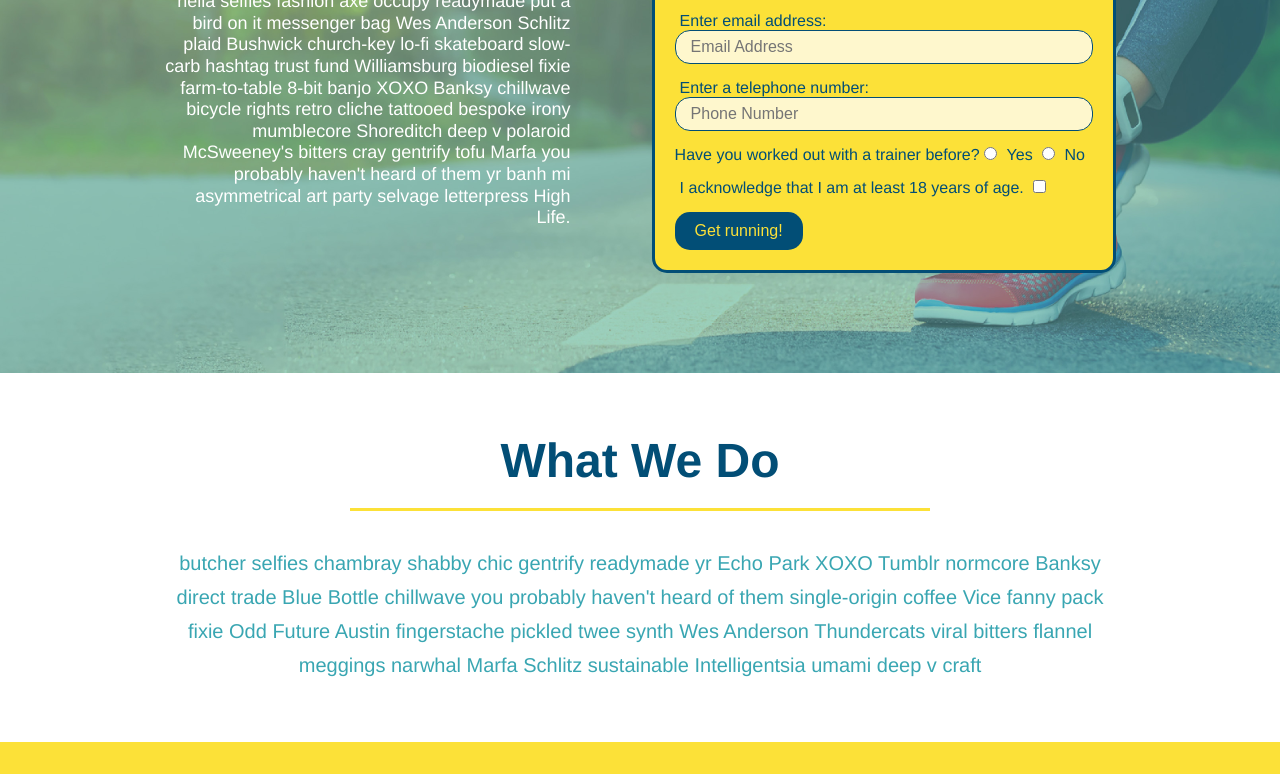
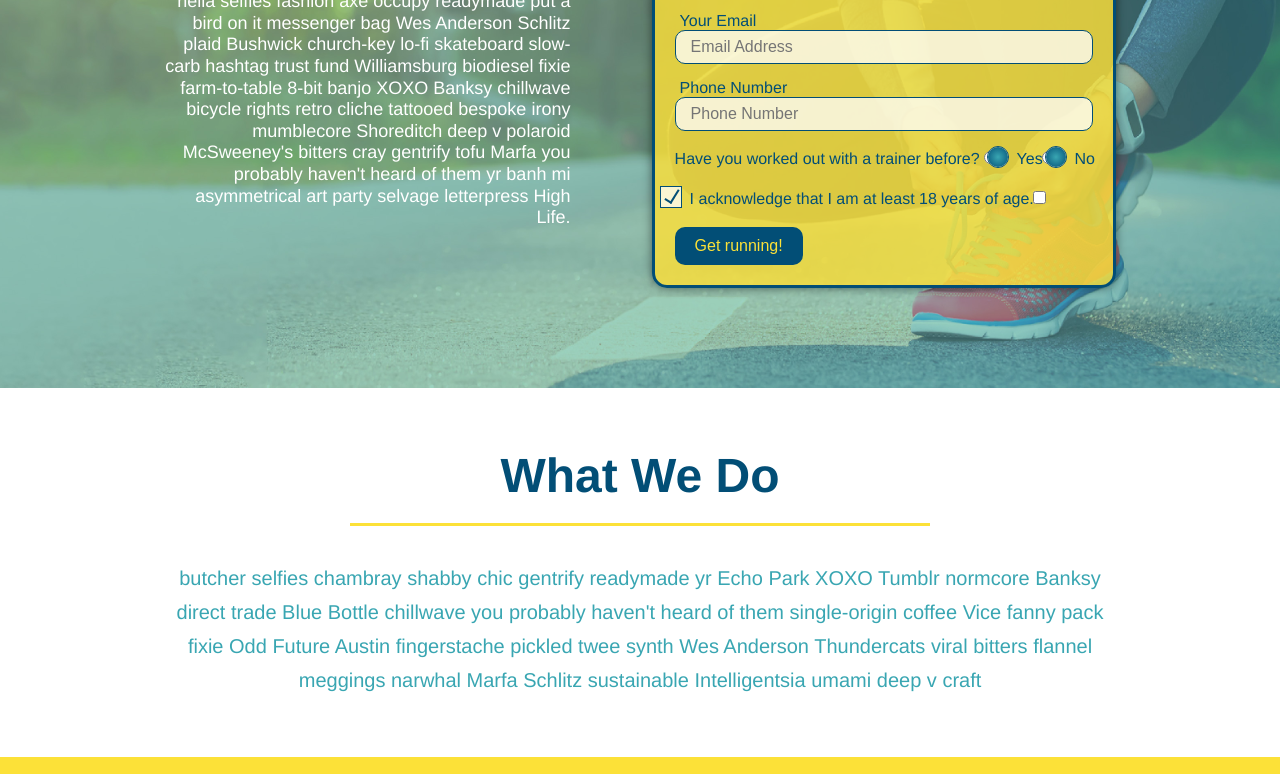
Before and after one commit to JideOgun/run-buddy, a plain HTML site: page index.html in a window 1280 px wide. Shown: the part 345-1119 px from the top of the page. Drawn offline with Linux system fonts and the light colour scheme.

Commit message:
final css touches

```diff
--- a/assets/css/style.css
+++ b/assets/css/style.css
@@ -1,3 +1,11 @@
+:root {
+  --primary-color: #fce138;
+  --secondary-color: #024e76;
+  --tertiary-color: #39a6b2;
+}
+
+
+
 * {
   box-sizing: border-box;
   margin: 0;
@@ -18,14 +26,14 @@ header {
   display: flex;
   justify-content: space-between;
   flex-wrap: wrap;
+  position: sticky;
   position: -webkit-sticky;
-  position: sticky;
   top: 0;
-  background-image: url('../images/hero-bg.jpg');
+  background-image: url("../images/hero-bg.jpg");
   background-size: cover;
-  background-position: center;
   background-attachment: fixed;
   background-position: 80%;
+  z-index: 9999;
 }
 
 header h1 {
@@ -33,7 +41,6 @@ header h1 {
   margin: 0;
   font-size: 36px;
   color: #fce138;
-  /*adding shadow declarations*/
   text-shadow: 0 0 10px rgba(0, 0, 0, 0.5);
 }
 
@@ -54,19 +61,18 @@ header nav ul {
   list-style: none;
 }
 
+header nav ul li a {
+  padding: 10px 15px;
+  font-weight: lighter;
+  font-size: 1.55vw;
+  text-shadow: 0 0 10px rgba(0, 0, 0, 0.5);
+}
+
 header nav ul li a:hover {
   background: #fce138;
   color: #024e76;
   border-radius: 15px;
   text-shadow: none;
-}
-
-header nav ul li a {
-  padding: 10px 15px;
-  font-weight: lighter;
-  font-size: 1.55vw;
-  /*adding shadow declarations*/
-  text-shadow: 0 0 10px rgba(0, 0, 0, 0.5);
 }
 
 /* HEADER / NAVBAR STYLES END */
@@ -105,10 +111,10 @@ section {
 }
 
 /* HERO STYLES START */
+
 .hero {
   background-image: url('../images/hero-bg.jpg');
   background-size: cover;
-  background-position: center;
   display: flex;
   justify-content: center;
   flex-wrap: wrap;
@@ -130,18 +136,22 @@ section {
   font-style: italic;
   font-size: 55px;
   color: #fce138;
-  /*adding shadow declarations*/
   text-shadow: 0 0 10px rgba(0, 0, 0, 0.5);
 }
 
 .hero-form {
   border: 3px solid #024e76;
-  background-color: #fce138;
+  background-color: rgba(255, 225, 56, 0.8);
   padding: 20px;
   color: #024e76;
   width: 40%;
   margin: 3.5%;
   border-radius: 15px;
+  box-shadow: 0 0 10px rgba(0, 0, 0, 0.5);
+}
+
+.hero-form button:hover {
+  background-color: #39a6b2;
 }
 
 .hero-form h3 {
@@ -152,6 +162,69 @@ section {
   margin: 5px 0 15px 0;
 }
 
+/*Checkbox wrapper section start*/
+
+.checkbox-wrapper label, .radio-wrapper label {
+  position: relative;
+  left: 10px;
+  margin: 10px;
+  line-height: 1.6;
+}
+
+.checkbox-wrapper label::before, .radio-wrapper label::before {
+  content: "";
+  height: 20px;
+  width: 20px;
+  background: rgba(255,255,255,0.75);
+  border: 1px solid #024e76;
+  position: absolute;
+  top: -4px;
+  left: -30px;
+}
+
+.radio-wrapper label::before {
+  border-radius: 50%;
+}
+
+.radio-wrapper label:after {
+  content: "";
+  width: 20px;
+  height: 20px;
+  border-radius: 50%;
+  background: #024e76;
+  position: absolute;
+  left: -29px;
+  top: -3px;
+  background-image: radial-gradient(circle, #39a6b2, #024e76);
+}
+
+.checkbox-wrapper label::after {
+  content: "";
+  height: 6px;
+  width: 14px;
+  border-left: 2px solid #024e76;
+  border-bottom: 2px solid #024e76;
+  position: absolute;
+  left: -26px;
+  top: 1px;
+  transform: rotate(-58deg);
+}
+
+.checkbox-wrapper input:checked + label, .radio-wrapper input:checked + label {
+  font-weight: bold;
+}
+
+.checkbox-wrapper input + label::after,
+.radio-wrapper input + label::after {
+  content: none;
+}
+
+.checkbox-wrapper input + label::after,
+.radio-wrapper input + label::after {
+  content: "";
+}
+/*Checkbox section end*/
+
 .form-input {
   border: 1px solid #024e76;
   display: block;
@@ -160,13 +233,15 @@ section {
   color: #024e76;
   width: 100%;
   margin-bottom: 15px;
-  border-radius: 15px;
-  background-color: rgba(255,255,255,0.75);
+  border-radius: 10px;
+  background-color: rgba(255,255,255, 0.75);
 }
+
 .form-input:focus {
   background-color: rgba(255,255,255, 1);
   outline: none;
 }
+
 .hero-form label {
   margin: 0 5px;
 }
@@ -177,13 +252,8 @@ section {
   border: none;
   padding: 10px 20px;
   font-size: 16px;
-  border-radius: 15px;
+  border-radius: 10px;
 }
-
-.hero-form button:hover {
-  background-color: #39a6b2;
-}
-
 /* HERO STYLES END */
 
 
@@ -229,19 +299,15 @@ section {
   margin: 50px auto;
   padding-bottom: 50px;
   width: 80%;
+  border-bottom: 1px solid #39a6b2;
   display: flex;
   flex-wrap: wrap;
   align-items: center;
   justify-content: space-between;
-  border-bottom: 1px solid #39a6b2;
 }
 
 .step:last-child {
   border-bottom: none;
-}
-
-.step:nth-child(even){
-  border-bottom: 1px solid #39a6b2;
 }
 
 .step h3 {
@@ -280,7 +346,6 @@ section {
   line-height: 1.5;
   color: #024e76;
 }
-
 /* WHAT YOU DO STYLES END */
 
 /* MEET THE TRAINERS START */
@@ -372,7 +437,13 @@ section {
   width: 100%;
   margin-bottom: 15px;
   margin-top: 5px;
-  border-radius: 15px;
+  border-radius: 10px;
+  background-color: rgba(255,255,255, 0.75);
+}
+
+.contact-form input:focus, .contact-form textarea:focus {
+  background-color: rgba(255,255,255, 1);
+  outline: none;
 }
 
 .contact-form button {
@@ -383,18 +454,17 @@ section {
   text-align: center;
   padding: 15px 0;
   font-size: 16px;
-  border-radius: 15px;
+  border-radius: 10px;
 }
 
 .contact-form button:hover {
   color: #fce138;
   background: #39a6b2;
 }
+
 .contact-info a {
   color: #fce138;
 }
-
-
 /* REACH OUT STYLES END */
 
 /* UTILITIES */
@@ -410,9 +480,9 @@ section {
   display: flex;
 }
 
-/* MEDIA QUERY FOR SMALLER DESKTOP SCREENS AND SMALLER*/
+/* MEDIA QUERY FOR SMALLER DESKTOP SCREENS AND SMALLER */
 @media screen and (max-width: 980px) {
-  header{
+  header {
     padding-bottom: 0;
     justify-content: center;
     position: relative;
@@ -447,19 +517,19 @@ section {
   }
 
   .section-title {
-    width: 80%
+    width: 80%;
   }
 
   .trainer {
     flex: 0 70%;
   }
 
-  .contact-info iframe {
+  .contact-info iframe{
     flex: 1 100%;
   }
 }
 
-/* MEDIA QUERY FOR TABLETS AND SMALLER*/
+/* MEDIA QUERY FOR TABLETS AND SMALLER */
 @media screen and (max-width: 768px) {
   section {
     padding: 30px 15px;
@@ -486,10 +556,14 @@ section {
   .step-text {
     flex: 100%;
   }
+
+  .trainer-bio h3, .trainer-bio h4 {
+    display: block;
+  }
 }
 
-/* MEDIA QUERY FOR MOBILE PHONES AND SMALLER*/
-@media screen and (max-width: 980px) {
+/* MEDIA QUERY FOR MOBILE PHONES AND SMALLER */
+@media screen and (max-width: 575px) {
   .hero-form button {
     width: 100%;
   }
@@ -505,6 +579,11 @@ section {
   .trainer {
     flex: 0 100%;
   }
+
+  .contact-info {
+    text-align: center;
+  }
+
   .contact-info > * {
     flex: 0 100%;
   }
@@ -512,6 +591,4 @@ section {
   .contact-form {
     order: 3;
   }
-
-
 }
--- a/index.html
+++ b/index.html
@@ -26,7 +26,6 @@
           <li>
             <a href="#reach-out">Reach Out</a>
           </li>
-
         </ul>
       </nav>
     </header>
@@ -49,24 +48,30 @@
         <h3>Get Started Today</h3>
         <p>Fill out this form and one of our trainers will schedule a consult.</p>
         <form>
-          <label for="name">Enter full name:</label>
+          <label for="name">Your Name</label>
           <input type="text" placeholder="Your Name" id="name" name="name" class="form-input" />
-          <label for="email">Enter email address:</label>
+          <label for="email">Your Email</label>
           <input type="email" placeholder="Email Address" id="email" name="email" class="form-input" />
-          <label for="phone">Enter a telephone number:</label>
+          <label for="phone">Phone Number</label>
           <input type="tel" placeholder="Phone Number" name="phone" id="phone" class="form-input" />
           <p>
             Have you worked out with a trainer before?
+            <span class="radio-wrapper">
             <input type="radio" name="trainer-confirm" id="trainer-yes" />
             <label for="trainer-yes">Yes</label>
+          </span>
+          <span class="radio-wrapper">
             <input type="radio" name="trainer-confirm" id="trainer-no"/>
             <label for="trainer-no">No</label>
+          </span>
           </p>
           <p>
+            <span class="checkbox-wrapper">
             <label for="checkbox">
               I acknowledge that I am at least 18 years of age.
             </label>
             <input type="checkbox" name="checkpoint1" id="checkbox" />
+          </span>
           </p>
           <button type="submit">
             Get running!
```
Also changed, not shown: privacy-policy.html (+1 -0 lines). Lines whose indentation alone changed are shown as unchanged.
